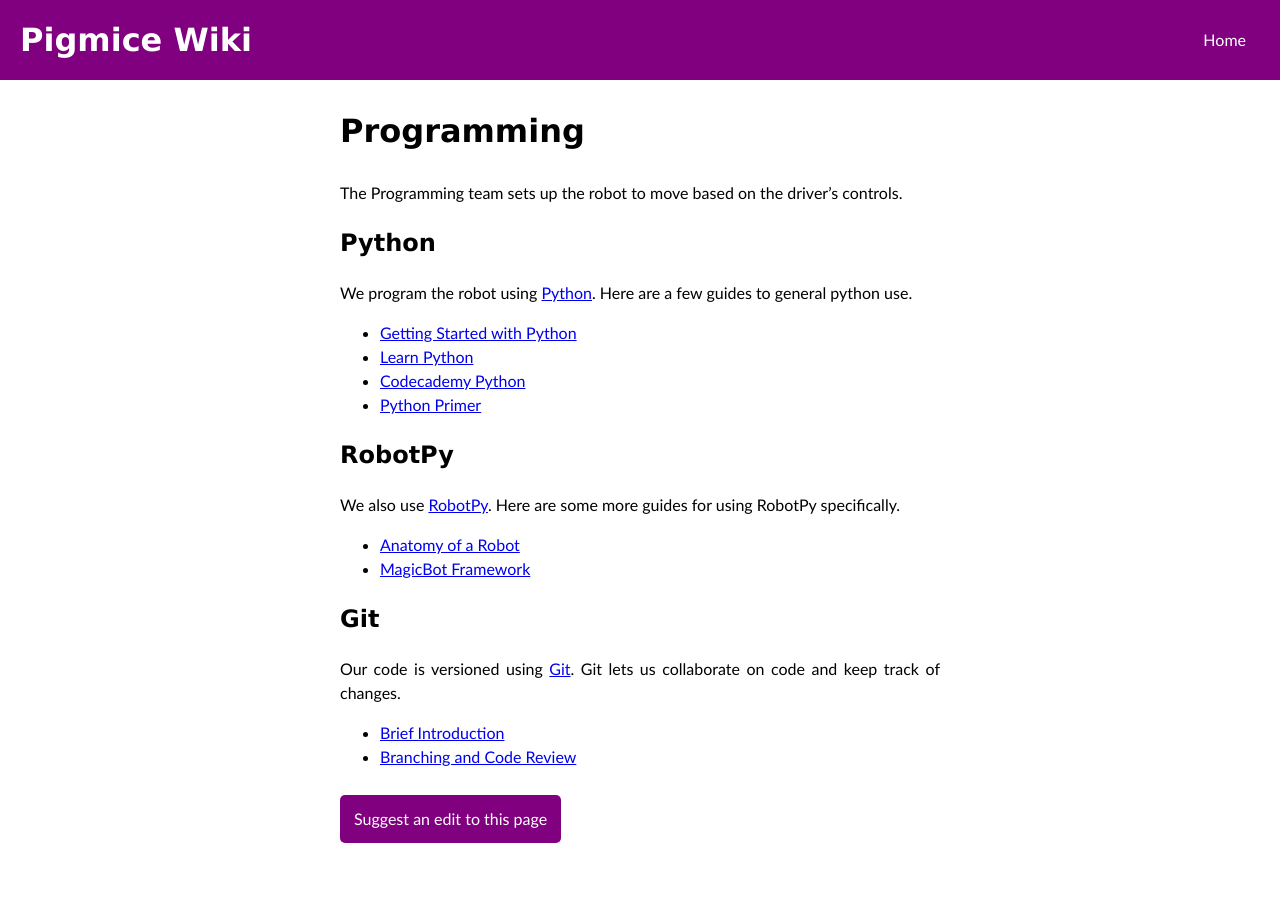
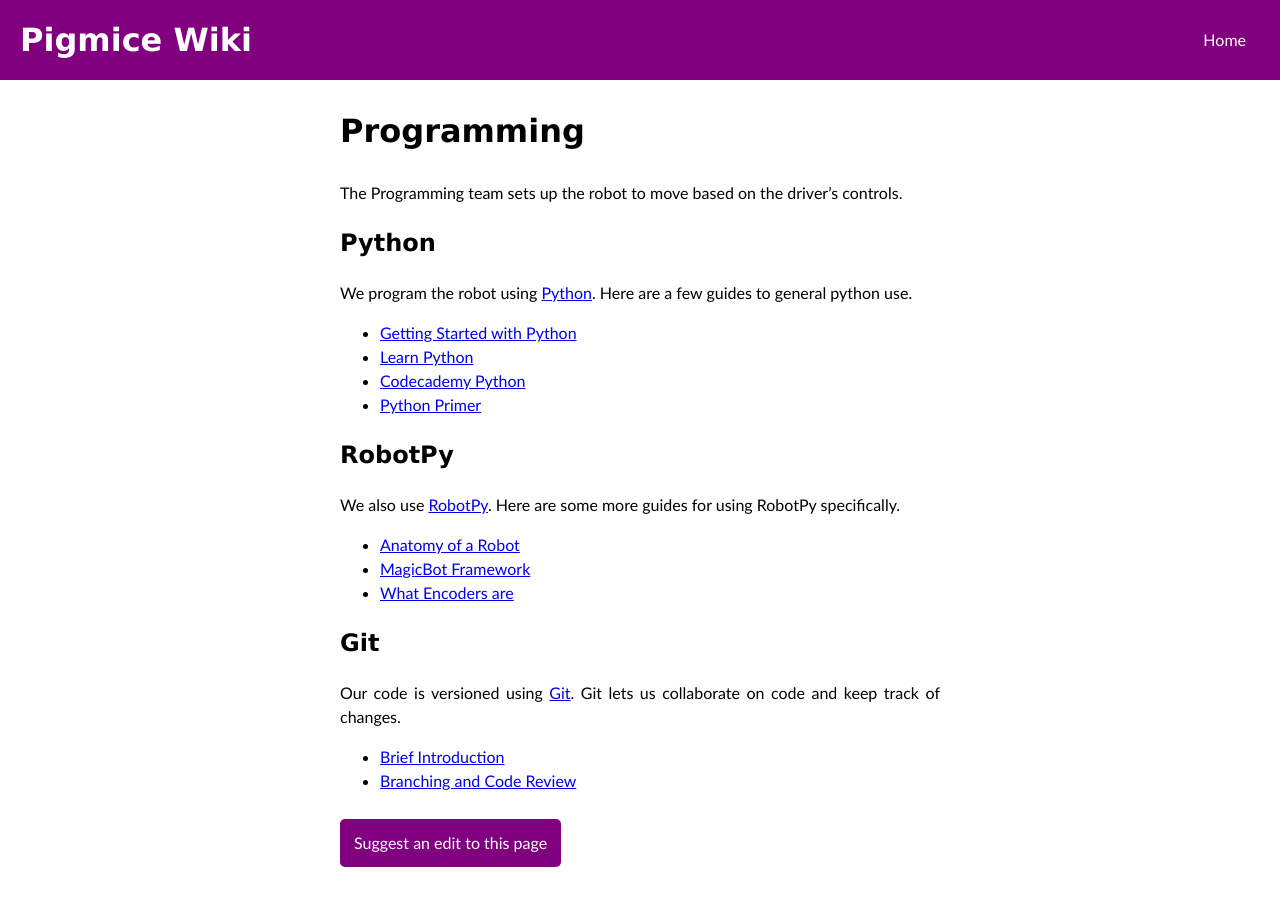
Before and after one commit to Pigmice2733/wiki, a Jekyll site: the page built from programming/index.md, in a window 1280 px wide. Built offline with Jekyll 4.4.1, drawn with Linux system fonts in a browser that asks for light colours; our own code applies the rules of GitHub Pages for plain Markdown files.

Commit message:
Linking to Encoders page as requested
Adding link to Encoders wiki page as I was asked to do.
Not one hundred percent if I linked it correctly, if I made a mistake please let me know what my error was, I'm still getting used to Markdown.

```diff
--- a/programming/index.md
+++ b/programming/index.md
@@ -15,6 +15,7 @@ We also use [RobotPy](https://robotpy.readthedocs.io/en/stable/). Here are some
 
 - [Anatomy of a Robot](https://robotpy.readthedocs.io/en/stable/guide/anatomy.html)
 - [MagicBot Framework](https://robotpy.readthedocs.io/en/stable/frameworks/magicbot.html)
+- [What Encoders are](Encoders)
 
 ## Git
 Our code is versioned using [Git](https://git-scm.com/). Git lets us collaborate on code and keep track of changes.
```
